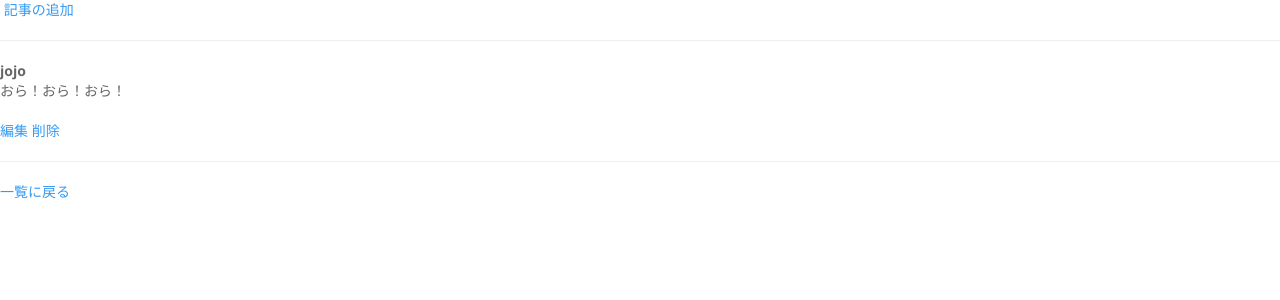
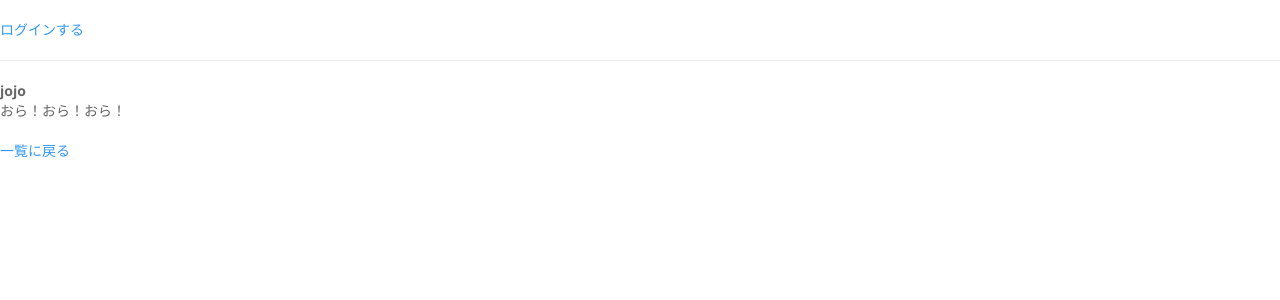
Before and after one commit to y-tsutsu/PyBlog, a Django app: page /entries/detail/1/ in a window 1280 px wide. Shown: the top 300 px of the page. Run offline with Django 3.2, Linux system fonts and the light colour scheme; data comes from the database, SQL or seed files in the repository; both versions use the stored data as it was after the commit; parts of the project's set-up code (start-up, migrations or seed data) failed here and were passed over; some libraries are stand-ins or nearby versions.

Commit message:
編集系の操作を，ログイン済みでないと行えないように修正．

```diff
--- a/pyblog/templates/entries/base.html
+++ b/pyblog/templates/entries/base.html
@@ -5,16 +5,15 @@
     <meta http-equiv="X-UA-Compatible" content="IE=edge">
     <meta name="viewport" content="width=device-width, initial-scale=1">
     {% if object.title %}
-    <title>{{object.title}}</title>
+        <title>{{object.title}}</title>
     {% else %}
-    <title>PyBlog</title>
+        <title>PyBlog</title>
     {% endif %}
 
     <link rel="stylesheet" href="{{ STATIC_URL }}css/bootstrap.min.css">
 </head>
 <body>
     {% block main_content %}
-
     {% endblock main_content %}
 </body>
 </html>
--- a/pyblog/templates/entries/base_entries.html
+++ b/pyblog/templates/entries/base_entries.html
@@ -1,10 +1,22 @@
 {% extends "entries/base.html" %}
 {% block main_content %}
 
-<a href="/entries/create/">記事の追加</a>
+{% if user.is_anonymous %}
+<div class="operation">
+    <a href="/entries/login/">ログインする</a>
+</div>
+{% else %}
+<p>
+    ユーザ名： <b>{{ user.username }}</b>
+    <a href="/entries/logout/">【ログアウト】</a>
+</p>
+<div class="operation">
+    <a href="/entries/create/">記事の追加</a>
+</div>
+{% endif %}
 <hr />
+
 {% block entry_content %}
-
 {% endblock entry_content %}
 
 {% endblock main_content %}
--- a/pyblog/templates/entries/entry_confirm_delete.html
+++ b/pyblog/templates/entries/entry_confirm_delete.html
@@ -1,6 +1,7 @@
 {% extends "entries/base_entries.html" %}
 {% block entry_content %}
 
+{% if not user.is_anonymous %}
 <form action="." method="post">
     {% csrf_token %}
     <p>削除します．よろしいですか？</p><br />
@@ -8,6 +9,7 @@
     <input type="submit" />
     <input type="button" value="いいえ" onclick="location.href='/entries/'" />
 </form><br />
+{% endif %}
 
 <div class="operation">
     <a href="/entries/">一覧に戻る</a>
--- a/pyblog/templates/entries/entry_detail.html
+++ b/pyblog/templates/entries/entry_detail.html
@@ -7,13 +7,20 @@
 <br />
 
 {{ object.content}}
-<br /><br />
+<br />
+<br />
 
-<a href="/entries/update/{{ object.id }}">編集</a>
-<a href="/entries/delete/{{ object.id }}">削除</a>
-<hr />
+{% if not user.is_anonymous %}
+<div class="operation">
+    <a href="/entries/update/{{ object.id }}">編集</a>
+    <a href="/entries/delete/{{ object.id }}">削除</a>
+</div>
+<br />
+{% endif %}
 
-<a href="/entries/">一覧に戻る</a>
+<div class="operation">
+    <a href="/entries/">一覧に戻る</a>
+</div>
 
 <script src="https://ajax.googleapis.com/ajax/libs/jquery/1.11.0/jquery.min.js"></script>
 <script src="{{ STATIC_URL }}js/bootstrap.min.js"></script>
--- a/pyblog/templates/entries/entry_form.html
+++ b/pyblog/templates/entries/entry_form.html
@@ -1,6 +1,7 @@
 {% extends "entries/base_entries.html" %}
 {% block entry_content %}
 
+{% if not user.is_anonymous %}
 {% if object %}
 <h3>編集</h3>
 {% else %}
@@ -29,6 +30,7 @@
         <p><input type="submit" value="保存" /></p><br />
     </form>
 </div>
+{% endif %}
 
 <div class="operation">
     <a href="/entries/">一覧に戻る</a>
--- a/pyblog/templates/entries/registration/login.html
+++ b/pyblog/templates/entries/registration/login.html
@@ -23,7 +23,6 @@
 </div>
 
 <br />
-<br />
 
 <div class="operation">
     <a href="/entries/">一覧に戻る</a>
--- a/pyblog/templates/entries/registration/logout.html
+++ b/pyblog/templates/entries/registration/logout.html
@@ -9,7 +9,6 @@
 </div>
 
 <br />
-<br />
 
 <div class="operation">
     <a href="/entries/">一覧に戻る</a>
```
Also changed, not shown: pyblog/templates/entries/entry_list.html (+7 -7 lines), pyblog/sqlite3.db.
